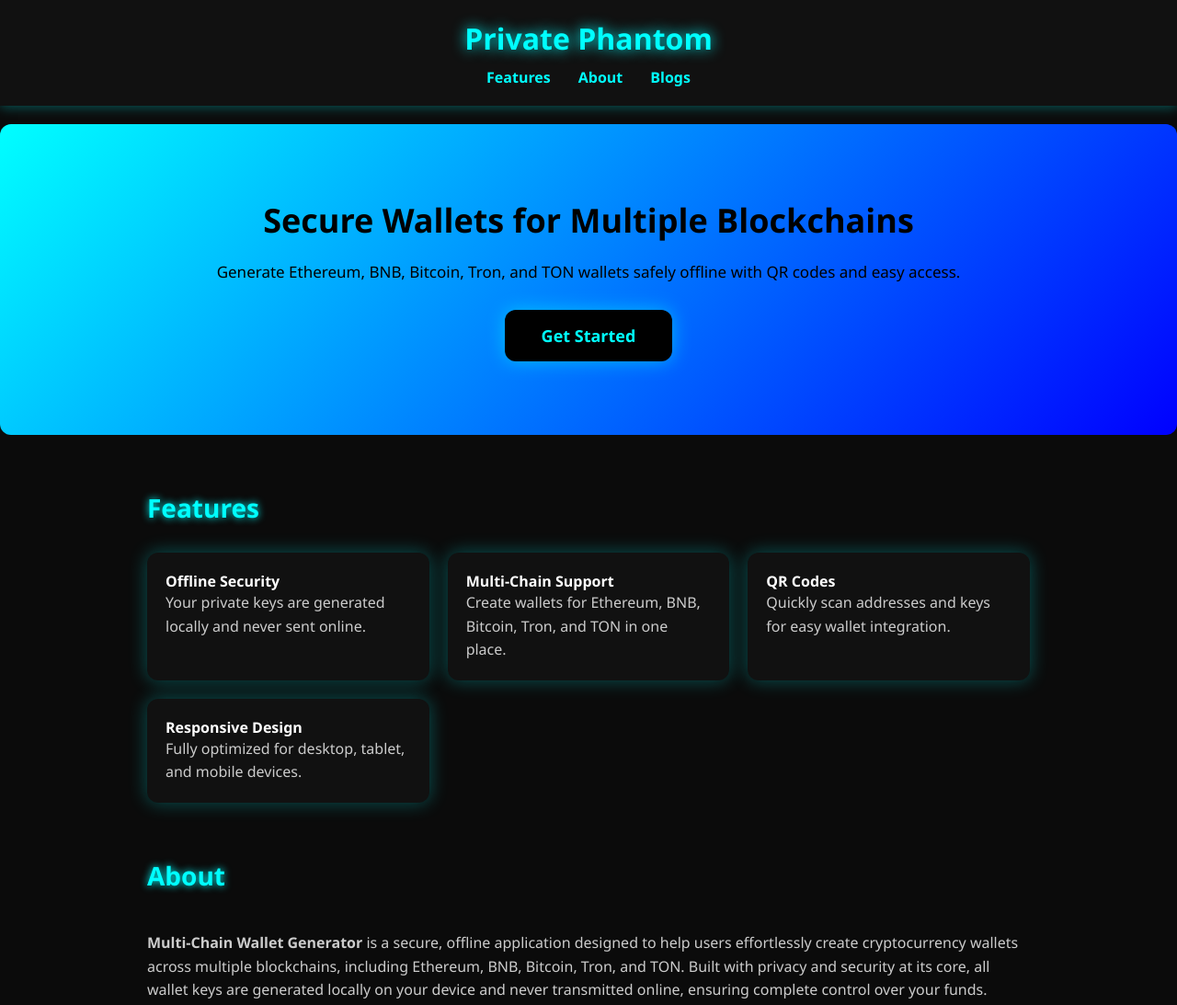
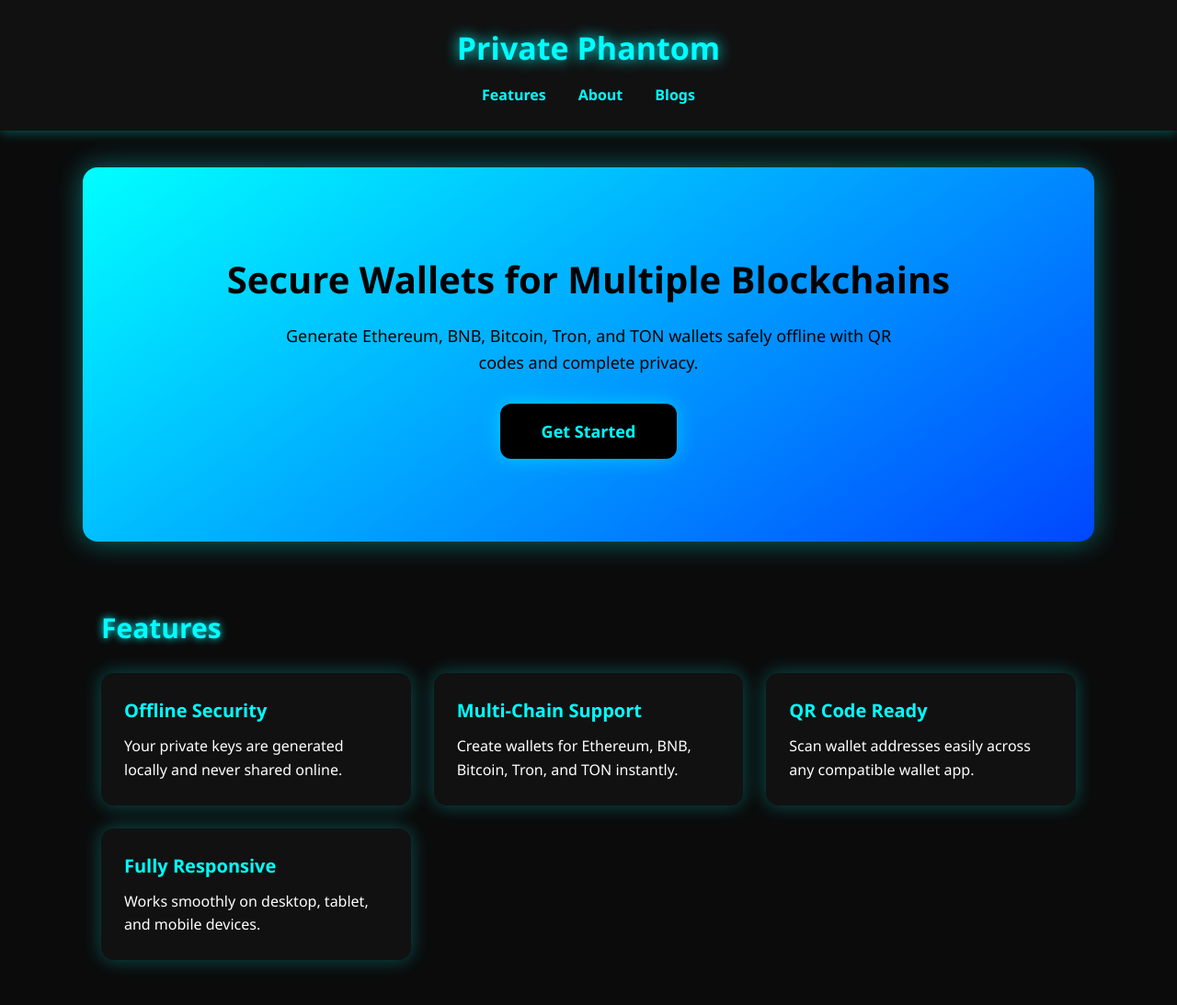
Before and after one commit to tawhid012/Private-Phantom, a plain HTML site: page index.html in a window 1280 px wide. Shown: the top 1093 px of the page at 92% size. Drawn offline with Linux system fonts and the light colour scheme.

Commit message:
Update index.html

```diff
--- a/index.html
+++ b/index.html
@@ -3,63 +3,183 @@
 <head>
 <meta charset="UTF-8" />
 <meta name="viewport" content="width=device-width, initial-scale=1.0" />
-<title>Private Phantom</title>
+
+<title>Private Phantom | Secure Multi-Chain Wallet Generator</title>
+
+<!-- SEO -->
+<meta name="description" content="Private Phantom is a secure offline multi-chain wallet generator for Ethereum, BNB, Bitcoin, Tron, and TON. Generate wallets with QR codes safely and privately." />
+<meta name="keywords" content="crypto wallet generator, offline wallet, bitcoin wallet, ethereum wallet, tron wallet, ton wallet, multi-chain wallet, secure crypto tools" />
+<meta name="author" content="Private Phantom" />
+<meta name="robots" content="index, follow" />
+
+<!-- Canonical Link -->
+<link rel="canonical" href="https://privatephantom.netlify.app/" />
+
+<!-- Favicon -->
+<link rel="icon" href="https://privatephantom.netlify.app/icon.png" type="image/png" />
+
+<!-- Open Graph (Facebook / WhatsApp) -->
+<meta property="og:title" content="Private Phantom – Secure Multi-Chain Wallet Generator" />
+<meta property="og:description" content="Generate Bitcoin, Ethereum, BNB, Tron, and TON wallets securely offline with QR support." />
+<meta property="og:type" content="website" />
+<meta property="og:url" content="https://privatephantom.netlify.app/" />
+<meta property="og:image" content="https://privatephantom.netlify.app/og-image.png" />
+
+<!-- Twitter Cards -->
+<meta name="twitter:card" content="summary_large_image" />
+<meta name="twitter:title" content="Private Phantom – Secure Multi-Chain Wallet Generator" />
+<meta name="twitter:description" content="Generate Bitcoin, Ethereum, BNB, Tron, and TON wallets securely offline with QR support." />
+<meta name="twitter:image" content="https://privatephantom.netlify.app/og-image.png" />
+
 <style>
 /* Reset & base styles */
-* {margin: 0; padding: 0; box-sizing: border-box;}
-body {font-family: 'Segoe UI', Tahoma, Geneva, Verdana, sans-serif; background: #0b0b0b; color: #fff;}
-header, footer {width: 100%; background: #111; text-align: center; padding: 20px 0; box-shadow: 0 2px 12px rgba(0,255,255,0.3);}
-header h1 {color: #00ffff; text-shadow: 0 0 15px #00ffff; font-size: 32px;}
-nav {display: flex; justify-content: center; gap: 30px; margin-top: 10px;}
-nav a {color: #00ffff; text-decoration: none; font-weight: 600; font-size: 16px; transition: 0.3s;}
-nav a:hover {color: #0ff;}
+*{margin:0;padding:0;box-sizing:border-box;}
+body{
+  font-family:'Segoe UI',Arial,sans-serif;
+  background:#0b0b0b;
+  color:#fff;
+  line-height:1.6;
+}
 
-/* Hero/Banner */
-.hero {
+/* Header */
+header{
+  width:100%;
+  background:#111;
+  text-align:center;
+  padding:25px 0;
+  box-shadow:0 2px 12px rgba(0,255,255,0.3);
+}
+header h1{
+  color:#00ffff;
+  text-shadow:0 0 15px #00ffff;
+  font-size:34px;
+  font-weight:700;
+}
+nav{
+  display:flex;
+  justify-content:center;
+  gap:35px;
+  margin-top:12px;
+}
+nav a{
+  color:#00ffff;
+  font-size:16px;
+  font-weight:600;
+  text-decoration:none;
+  transition:0.3s;
+}
+nav a:hover{
+  opacity:0.8;
+}
+
+/* Hero Section */
+.hero{
   display:flex;
   flex-direction:column;
   align-items:center;
-  justify-content:center;
   text-align:center;
-  padding:80px 20px; /* smaller than original */
-  background:linear-gradient(135deg,#0ff,#00f);
+  padding:90px 20px;
+  background:linear-gradient(145deg,#00ffff,#0047ff);
+  border-radius:16px;
+  max-width:1100px;
+  margin:40px auto;
+  box-shadow:0 0 30px rgba(0,255,255,0.4);
+}
+.hero h2{
+  font-size:40px;
+  color:#000;
+  margin-bottom:15px;
+  font-weight:700;
+}
+.hero p{
+  font-size:18px;
+  color:#000;
+  max-width:700px;
+  margin-bottom:30px;
+}
+.cta-button{
+  padding:16px 45px;
+  font-size:18px;
+  font-weight:700;
+  color:#0ff;
+  background:#000;
   border-radius:12px;
-  margin:20px 0;
+  text-decoration:none;
+  box-shadow:0 0 20px rgba(0,255,255,0.5);
+  transition:0.3s;
 }
-.hero h2 {font-size:36px; color:#000; margin-bottom:20px;}
-.hero p {font-size:17px; color:#000; margin-bottom:30px;}
-
-/* Get Started button */
-.hero .cta-button {
-  display: inline-block;
-  padding: 16px 40px;
-  font-size: 18px;
-  font-weight: 700;
-  color: #0ff;
-  background: #000;
-  border-radius: 12px;
-  text-decoration: none;
-  box-shadow: 0 0 20px rgba(0,255,255,0.5);
-  transition: all 0.3s ease;
-}
-.hero .cta-button:hover {
-  background: #0ff;
-  color: #000;
-  box-shadow: 0 0 30px rgba(0,255,255,0.8);
-  transform: translateY(-3px);
+.cta-button:hover{
+  background:#0ff;
+  color:#000;
+  transform:translateY(-4px);
+  box-shadow:0 0 30px rgba(0,255,255,0.8);
 }
 
-.section {max-width:1000px; margin:60px auto; padding:0 20px;}
-.section h3 {font-size:28px; color:#00ffff; margin-bottom:20px; text-shadow:0 0 8px #0ff;}
-.section p {font-size:16px; line-height:1.6; color:#ccc;}
-.features {display:grid; grid-template-columns:repeat(auto-fit,minmax(250px,1fr)); gap:20px; margin-top:30px;}
-.feature-card {background:#111; padding:20px; border-radius:12px; box-shadow:0 0 20px rgba(0,255,255,0.3); transition:transform 0.3s;}
-.feature-card:hover {transform:translateY(-5px); box-shadow:0 0 40px rgba(0,255,255,0.5);}
-footer {text-align:center; padding:20px 0; background:#111; color:#888;}
-@media(max-width:768px){.hero h2{font-size:28px}.hero p{font-size:15px}}
+/* Section Wrapper */
+.section{
+  max-width:1100px;
+  margin:70px auto;
+  padding:0 20px;
+}
+.section h3{
+  font-size:30px;
+  color:#00ffff;
+  margin-bottom:18px;
+  text-shadow:0 0 8px #00ffff;
+}
+
+/* Features Grid */
+.features{
+  display:grid;
+  grid-template-columns:repeat(auto-fit,minmax(260px,1fr));
+  gap:25px;
+  margin-top:25px;
+}
+.feature-card{
+  background:#111;
+  padding:25px;
+  border-radius:14px;
+  box-shadow:0 0 20px rgba(0,255,255,0.3);
+  transition:0.3s;
+}
+.feature-card:hover{
+  transform:translateY(-6px);
+  box-shadow:0 0 40px rgba(0,255,255,0.5);
+}
+.feature-card h4{
+  font-size:20px;
+  margin-bottom:10px;
+  color:#0ff;
+}
+
+/* Footer */
+footer{
+  text-align:center;
+  padding:28px 20px;
+  background:#111;
+  color:#888;
+  margin-top:60px;
+  box-shadow:0 -2px 12px rgba(0,255,255,0.2);
+}
+footer a{
+  color:#0ff;
+  text-decoration:none;
+  margin:0 10px;
+}
+footer p{
+  margin:8px 0;
+}
+
+@media(max-width:768px){
+  header h1{font-size:28px;}
+  .hero h2{font-size:28px;}
+  .hero p{font-size:16px;}
+}
 </style>
 </head>
+
 <body>
+
 <header>
   <h1>Private Phantom</h1>
   <nav>
@@ -71,50 +191,56 @@ footer {text-align:center; padding:20px 0; background:#111; color:#888;}
 
 <section class="hero">
   <h2>Secure Wallets for Multiple Blockchains</h2>
-<p>Generate Ethereum, BNB, Bitcoin, Tron, and TON wallets safely offline with QR codes and easy access.</p>
+  <p>Generate Ethereum, BNB, Bitcoin, Tron, and TON wallets safely offline with QR codes and complete privacy.</p>
   <a href="generator.html" class="cta-button">Get Started</a>
 </section>
 
 <section class="section" id="features">
   <h3>Features</h3>
+
   <div class="features">
-<div class="feature-card"><h4>Offline Security</h4><p>Your private keys are generated locally and never sent online.</p></div>
-<div class="feature-card"><h4>Multi-Chain Support</h4><p>Create wallets for Ethereum, BNB, Bitcoin, Tron, and TON in one place.</p></div>
-<div class="feature-card"><h4>QR Codes</h4><p>Quickly scan addresses and keys for easy wallet integration.</p></div>
-<div class="feature-card"><h4>Responsive Design</h4><p>Fully optimized for desktop, tablet, and mobile devices.</p></div>
+    <div class="feature-card">
+      <h4>Offline Security</h4>
+      <p>Your private keys are generated locally and never shared online.</p>
+    </div>
+
+    <div class="feature-card">
+      <h4>Multi-Chain Support</h4>
+      <p>Create wallets for Ethereum, BNB, Bitcoin, Tron, and TON instantly.</p>
+    </div>
+
+    <div class="feature-card">
+      <h4>QR Code Ready</h4>
+      <p>Scan wallet addresses easily across any compatible wallet app.</p>
+    </div>
+
+    <div class="feature-card">
+      <h4>Fully Responsive</h4>
+      <p>Works smoothly on desktop, tablet, and mobile devices.</p>
+    </div>
   </div>
 </section>
 
 <section class="section" id="about">
-<section class="container" id="about">
   <h3>About</h3>
-<br>
+
+  <p><strong>Private Phantom</strong> is an advanced offline tool built to help users create secure cryptocurrency wallets across Ethereum, BNB, Bitcoin, Tron, and TON. All keys are generated fully offline on your device, giving you complete control and ensuring maximum safety.</p>
+
+  <p>With a clean UI, QR code support, and fast performance, Private Phantom makes crypto wallet creation effortless for beginners and professionals.</p>
+
+  <p>Experience the safest way to generate wallets — no servers, no data collection, no risks.</p>
+</section>
+
+<footer>
+  <p>&copy; 2025 Private Phantom. All rights reserved.</p>
+
   <p>
-<strong>Multi‑Chain Wallet Generator</strong> is a secure, offline application designed to help users effortlessly create cryptocurrency wallets across multiple blockchains, including Ethereum, BNB, Bitcoin, Tron, and TON. Built with privacy and security at its core, all wallet keys are generated locally on your device and never transmitted online, ensuring complete control over your funds.
+    <a href="generator.html">Wallet Generator</a> |
+    <a href="#about">About</a> |
+    <a href="contact.html">Contact</a>
   </p>
-<p>
-With a user-friendly interface, QR code support, and responsive design, our app makes wallet generation fast, safe, and accessible on desktops, tablets, and mobile devices. Whether you are a beginner or an experienced crypto user, our tool simplifies multi-chain management while maintaining maximum security and transparency.
-</p>
-<p>
-Experience a seamless way to generate and manage wallets without relying on online services or third-party servers. Your keys, your control — fully offline, fully secure.
-</p>
-</section>
-<br>
-<br>
-<br>
-<br>
 
-
-
-
-<footer style="background:#111; color:#888; text-align:center; padding:25px 20px; box-shadow:0 -2px 12px rgba(0,255,255,0.2);">
-  <p style="margin-bottom:10px;">&copy; 2025 Multi‑Chain Wallet Generator. All rights reserved.</p>
-  <p>
-    <a href="#generator" style="color:#0ff; text-decoration:none; margin:0 10px;">Wallet Generator</a> |
-    <a href="#about" style="color:#0ff; text-decoration:none; margin:0 10px;">About</a> |
-    <a href="#contact" style="color:#0ff; text-decoration:none; margin:0 10px;">Contact</a>
-  </p>
-  <p style="margin-top:10px; font-size:13px; opacity:0.7;">Secure, offline, multi-chain wallets in one place</p>
+  <p style="font-size:13px;opacity:0.7;">Secure, offline, multi-chain wallets in one place.</p>
 </footer>
 
 </body>
```
Lines whose indentation alone changed are shown as unchanged.
